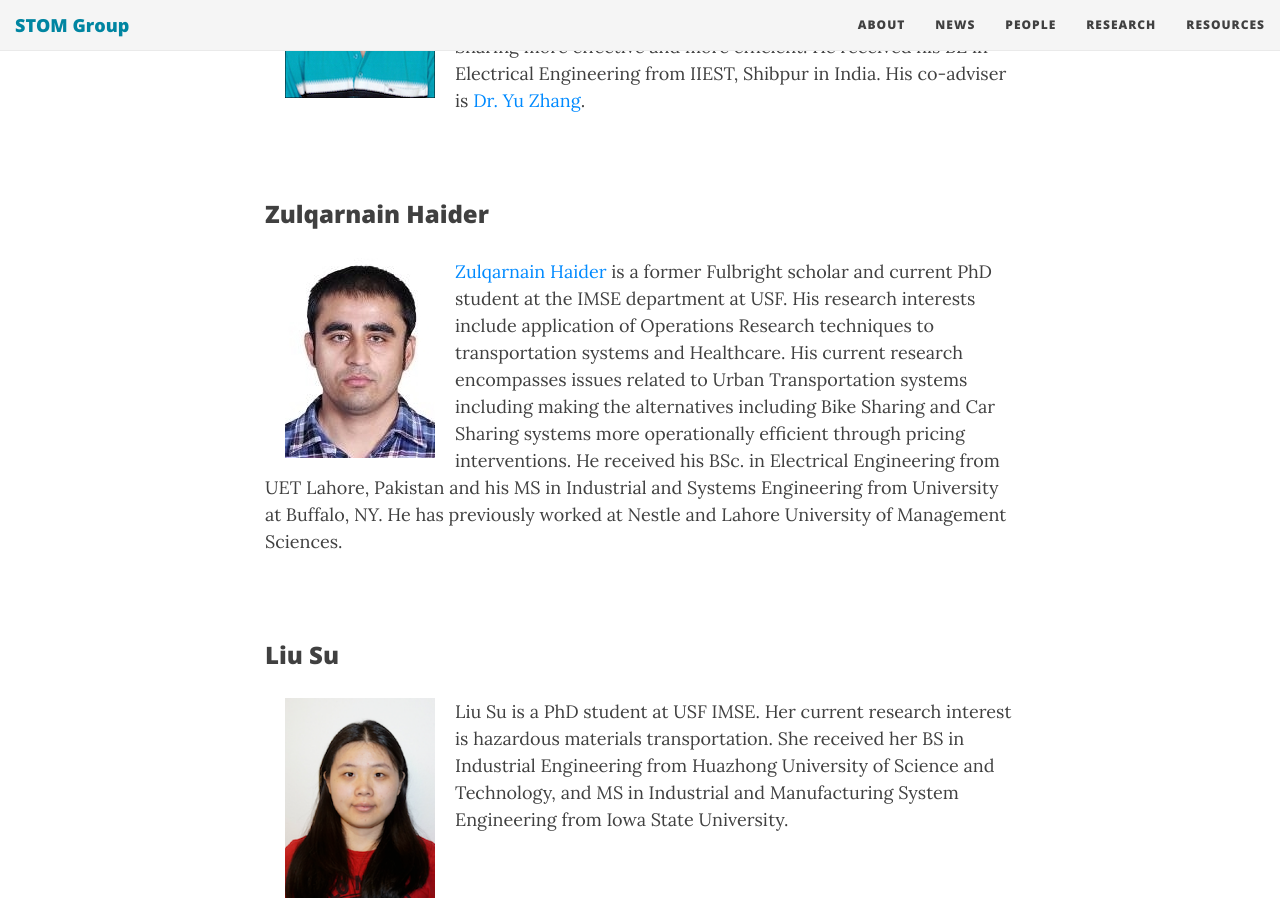
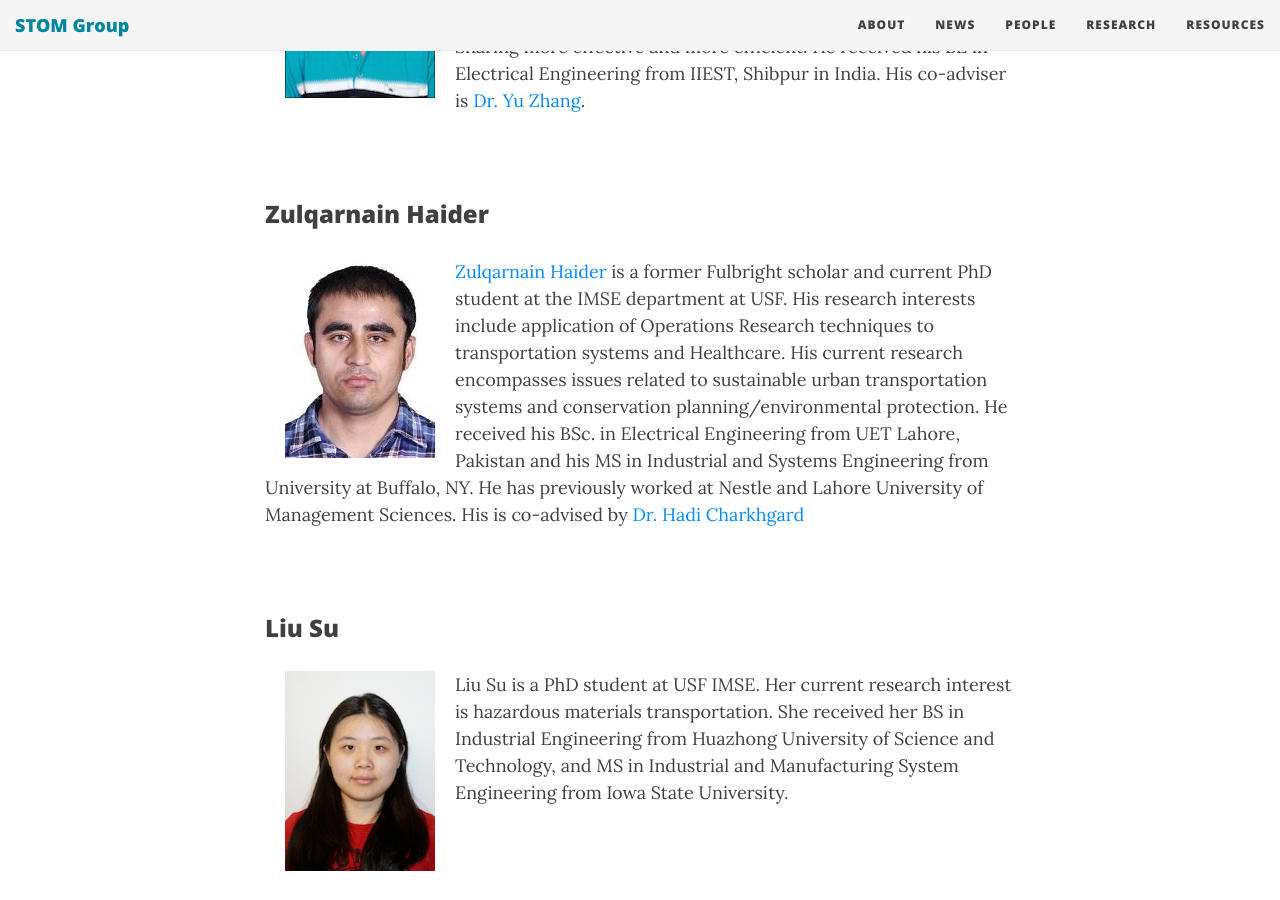
Before and after one commit to STOM-Group/stom.chkwon.net, a Jekyll site: the page built from people/people.md, in a window 1280 px wide and 900 px high, scrolled down 2042 px. Built offline with Jekyll 4.4.1, drawn with Linux system fonts in a browser that asks for light colours; nearby versions of some CDN libraries; comment, search, counter and statistics services are not loaded; some of the changed lines change nothing that is shown.

Commit message:
hadi as a co-advisor

```diff
--- a/people/people.md
+++ b/people/people.md
@@ -15,19 +15,19 @@ Current members of the STOM group
 
 ### Changhyun Kwon
 <img src="images/kwon.jpg" width="150" height="200" align="left" hspace="20" />
-<a href="http://www.chkwon.net" target="_blank">Changhyun Kwon</a> is an associate professor. His research interests include transportation systems, extreme events, infrastructure management, and service operations. He received his PhD and MS in Industrial Engineering from Penn State, and BS in Mechanical Engineering from KAIST.
+<a href="http://www.chkwon.net">Changhyun Kwon</a> is an associate professor. His research interests include transportation systems, extreme events, infrastructure management, and service operations. He received his PhD and MS in Industrial Engineering from Penn State, and BS in Mechanical Engineering from KAIST.
 
 <br><br>
 
 ### Nan Ding
 <img src="images/ding.jpg" width="150" height="200" align="left" hspace="20" />
-Nan Ding is a current PhD student in the ISE department at UB. Her current research interest is in Electric Vehicle (EV) related optimization problems including EV routing and location design of EV refueling facilities. She received her BS in Electrical Engineering from Sichuan University in China, and MS in Electrical Engineering from UB. Her co-adviser is <a title="Rajan Batta" href="http://www.acsu.buffalo.edu/~batta/" target="_blank">Dr. Rajan Batta</a>.
+Nan Ding is a current PhD student in the ISE department at UB. Her current research interest is in Electric Vehicle (EV) related optimization problems including EV routing and location design of EV refueling facilities. She received her BS in Electrical Engineering from Sichuan University in China, and MS in Electrical Engineering from UB. Her co-adviser is <a title="Rajan Batta" href="http://www.acsu.buffalo.edu/~batta/">Dr. Rajan Batta</a>.
 
 <br>
 
 ### Anpeng Zhang
 <img src="images/zhang.jpg" width="150" height="200" align="left" hspace="20" />
-<a href="https://www.linkedin.com/profile/view?id=209488765&amp;authType=NAME_SEARCH&amp;authToken=EAKU&amp;locale=en_US&amp;srchid=58138691440082063899&amp;srchindex=1&amp;srchtotal=1&amp;trk=vsrp_people_res_name&amp;trkInfo=VSRPsearchId%3A58138691440082063899%2CVSRPtargetId%3A209488765%2CVSRPcmpt%3Aprimary%2CVSRPnm%3Atrue%2CauthType%3ANAME_SEARCH" target="_blank">Anpeng Zhang</a> is a PhD student at UB ISE. His focus area is electric vehicles. He received his BS in Mathematics and Applied Mathematics from Fudan University in 2013. His co-advisor is <a href="http://www.acsu.buffalo.edu/~jeeeunka/" target="_blank">Dr. Jee Eun Kang</a>.
+<a href="https://www.linkedin.com/profile/view?id=209488765&amp;authType=NAME_SEARCH&amp;authToken=EAKU&amp;locale=en_US&amp;srchid=58138691440082063899&amp;srchindex=1&amp;srchtotal=1&amp;trk=vsrp_people_res_name&amp;trkInfo=VSRPsearchId%3A58138691440082063899%2CVSRPtargetId%3A209488765%2CVSRPcmpt%3Aprimary%2CVSRPnm%3Atrue%2CauthType%3ANAME_SEARCH">Anpeng Zhang</a> is a PhD student at UB ISE. His focus area is electric vehicles. He received his BS in Mathematics and Applied Mathematics from Fudan University in 2013. His co-advisor is <a href="http://www.acsu.buffalo.edu/~jeeeunka/">Dr. Jee Eun Kang</a>.
 
 <br><br><br>
 
@@ -41,14 +41,14 @@ Mahdi Takalloo is a PhD student at USF IMSE. He received his BS in Industrial En
 
 ### Aritra Pal
 <img src="images/pal.jpg" width="150" height="200" align="left" hspace="20" />
-[Aritra Pal](http://aritra1.myweb.usf.edu/) is a current PhD student in the IMSE department at USF. His research interest lies in Convex, Discrete and Combinatorial Optimization problems with applications in Transportation, Finance and Machine Learning. His current research focuses on using tools from Operations Research to make (Free-Floating) Bike Sharing more effective and more efficient. He received his BE in Electrical Engineering from IIEST, Shibpur in India. His co-adviser is <a href="http://cee.eng.usf.edu/faculty/YuZhang" target="_blank">Dr. Yu Zhang</a>.
+[Aritra Pal](http://aritra1.myweb.usf.edu/) is a current PhD student in the IMSE department at USF. His research interest lies in Convex, Discrete and Combinatorial Optimization problems with applications in Transportation, Finance and Machine Learning. His current research focuses on using tools from Operations Research to make (Free-Floating) Bike Sharing more effective and more efficient. He received his BE in Electrical Engineering from IIEST, Shibpur in India. His co-adviser is <a href="http://cee.eng.usf.edu/faculty/YuZhang">Dr. Yu Zhang</a>.
 
 
 <br>
 
 ### Zulqarnain Haider
 <img src="images/haider.jpg" width="150" height="200" align="left" hspace="20" />
-[Zulqarnain Haider](https://www.linkedin.com/in/zulqarnain-haider-63482423) is a former Fulbright scholar and current PhD student at the IMSE department at USF. His research interests include application of Operations Research techniques to transportation systems and Healthcare. His current research encompasses issues related to Urban Transportation systems including making the alternatives including Bike Sharing and Car Sharing systems more operationally efficient through pricing interventions. He received his BSc. in Electrical Engineering from UET Lahore, Pakistan and his MS in Industrial and Systems Engineering from University at Buffalo, NY. He has previously worked at Nestle and Lahore University of Management Sciences.
+[Zulqarnain Haider](https://www.linkedin.com/in/zulqarnain-haider-63482423) is a former Fulbright scholar and current PhD student at the IMSE department at USF. His research interests include application of Operations Research techniques to transportation systems and Healthcare. His current research encompasses issues related to sustainable urban transportation systems and conservation planning/environmental protection. He received his BSc. in Electrical Engineering from UET Lahore, Pakistan and his MS in Industrial and Systems Engineering from University at Buffalo, NY. He has previously worked at Nestle and Lahore University of Management Sciences. His is co-advised by [Dr. Hadi Charkhgard](http://www.eng.usf.edu/~hcharkhgard/)
 
 <br>
 
@@ -62,18 +62,18 @@ Liu Su is a PhD student at USF IMSE. Her current research interest is hazardous
 
 ### University at Buffalo
 <ul>
-	<li><a href="https://longshengsun.net" target="_blank">Longsheng Sun</a>, Ph.D., 2016, Designing Regulation Policies for Hazardous Materials Transportation</li>
-	<li><a href="https://www.linkedin.com/pub/masoumeh-taslimi/92/b90/b33" target="_blank">Masoumeh Taslimi</a>, Ph.D., 2015, On the Analysis of Two Problems related to Risk Management in Urban Transportation Networks</li>
-	<li><a href="https://www.linkedin.com/in/tolou-esfandeh-phd-b179b237" target="_blank">Tolou Esfandeh</a>, Ph.D., 2015, Regulating Hazardous Materials Transportation by Dual-Toll Pricing and Time-Dependent Network Design Policies</li>
-	<li><a href="https://www.linkedin.com/pub/iakovos-toumazis/49/327/917" target="_blank">Iakovos Toumazis</a>, Ph.D., 2015, Dynamic Chemotherapy Scheduling for Metastatic Colorectal Cancer Patients: Assessments and Improvements (<a href="http://toumiak.com" target="_blank">web</a>)</li>
-	<li><a href="https://www.linkedin.com/profile/view?id=61312329" target="_blank">Md. Tanveer Ahmed</a>, Ph.D., 2013, Revenue Management for Online Advertisement Services</li>
+	<li><a href="https://longshengsun.net">Longsheng Sun</a>, Ph.D., 2016, Designing Regulation Policies for Hazardous Materials Transportation</li>
+	<li><a href="https://www.linkedin.com/pub/masoumeh-taslimi/92/b90/b33">Masoumeh Taslimi</a>, Ph.D., 2015, On the Analysis of Two Problems related to Risk Management in Urban Transportation Networks</li>
+	<li><a href="https://www.linkedin.com/in/tolou-esfandeh-phd-b179b237">Tolou Esfandeh</a>, Ph.D., 2015, Regulating Hazardous Materials Transportation by Dual-Toll Pricing and Time-Dependent Network Design Policies</li>
+	<li><a href="https://www.linkedin.com/pub/iakovos-toumazis/49/327/917">Iakovos Toumazis</a>, Ph.D., 2015, Dynamic Chemotherapy Scheduling for Metastatic Colorectal Cancer Patients: Assessments and Improvements (<a href="http://toumiak.com">web</a>)</li>
+	<li><a href="https://www.linkedin.com/profile/view?id=61312329">Md. Tanveer Ahmed</a>, Ph.D., 2013, Revenue Management for Online Advertisement Services</li>
 	<li><a href="https://www.linkedin.com/profile/view?id=355659138">Paul Berglund</a>, Ph.D., 2012 Three Problems in Discrete Network Facility Location</li>
 	<li><a href="https://www.linkedin.com/profile/view?id=67693217">Yingying Kang</a>, Ph.D., 2011, (co-advisor Dr. Rajan Batta), Value-at-Risk Models for Hazardous Materials Transportation</li>
-	<li><a href="https://www.linkedin.com/in/alisattarzadeh" target="_blank">Ali Sattarzadeh</a>, M.S., 2015, Hazmat Network Design Considering Risk and Cost Equity</li>
-	<li><a href="https://www.linkedin.com/profile/view?id=82661512" target="_blank">Zulqarnain Haider</a>, M.S., 2014, Inventory Rebalancing through Pricing in Public Bike Sharing Systems</li>
-	<li><a href="https://www.linkedin.com/profile/view?id=109106725" target="_blank">Chelsea Greene</a>, M.S., 2013 (co-advisor Dr. Rajan Batta), OR/MS Approaches to Problems involving Hazardous Materials Risk and Impacts from a Natural Disaster</li>
-	<li><a href="https://www.linkedin.com/profile/view?id=29510416" target="_blank">Anand Srinivasan</a>, M.S., 2010, Operations of Online Advertising Services and Publisher's Options</li>
-	<li><a href="https://www.linkedin.com/profile/view?id=46544652" target="_blank">Amod Anand Agashe</a>, M.S., 2010, Stochastic Revenue Optimization in Online Advertising</li>
-	<li><a href="https://www.linkedin.com/profile/view?id=46856185" target="_blank">Varun Narayana Kutty</a>, M.S., 2010, Accept-Reject Decision in Online Advertising using Geometric Brownian Motion</li>
+	<li><a href="https://www.linkedin.com/in/alisattarzadeh">Ali Sattarzadeh</a>, M.S., 2015, Hazmat Network Design Considering Risk and Cost Equity</li>
+	<li><a href="https://www.linkedin.com/profile/view?id=82661512">Zulqarnain Haider</a>, M.S., 2014, Inventory Rebalancing through Pricing in Public Bike Sharing Systems</li>
+	<li><a href="https://www.linkedin.com/profile/view?id=109106725">Chelsea Greene</a>, M.S., 2013 (co-advisor Dr. Rajan Batta), OR/MS Approaches to Problems involving Hazardous Materials Risk and Impacts from a Natural Disaster</li>
+	<li><a href="https://www.linkedin.com/profile/view?id=29510416">Anand Srinivasan</a>, M.S., 2010, Operations of Online Advertising Services and Publisher's Options</li>
+	<li><a href="https://www.linkedin.com/profile/view?id=46544652">Amod Anand Agashe</a>, M.S., 2010, Stochastic Revenue Optimization in Online Advertising</li>
+	<li><a href="https://www.linkedin.com/profile/view?id=46856185">Varun Narayana Kutty</a>, M.S., 2010, Accept-Reject Decision in Online Advertising using Geometric Brownian Motion</li>
 </ul>
 &nbsp;
```
